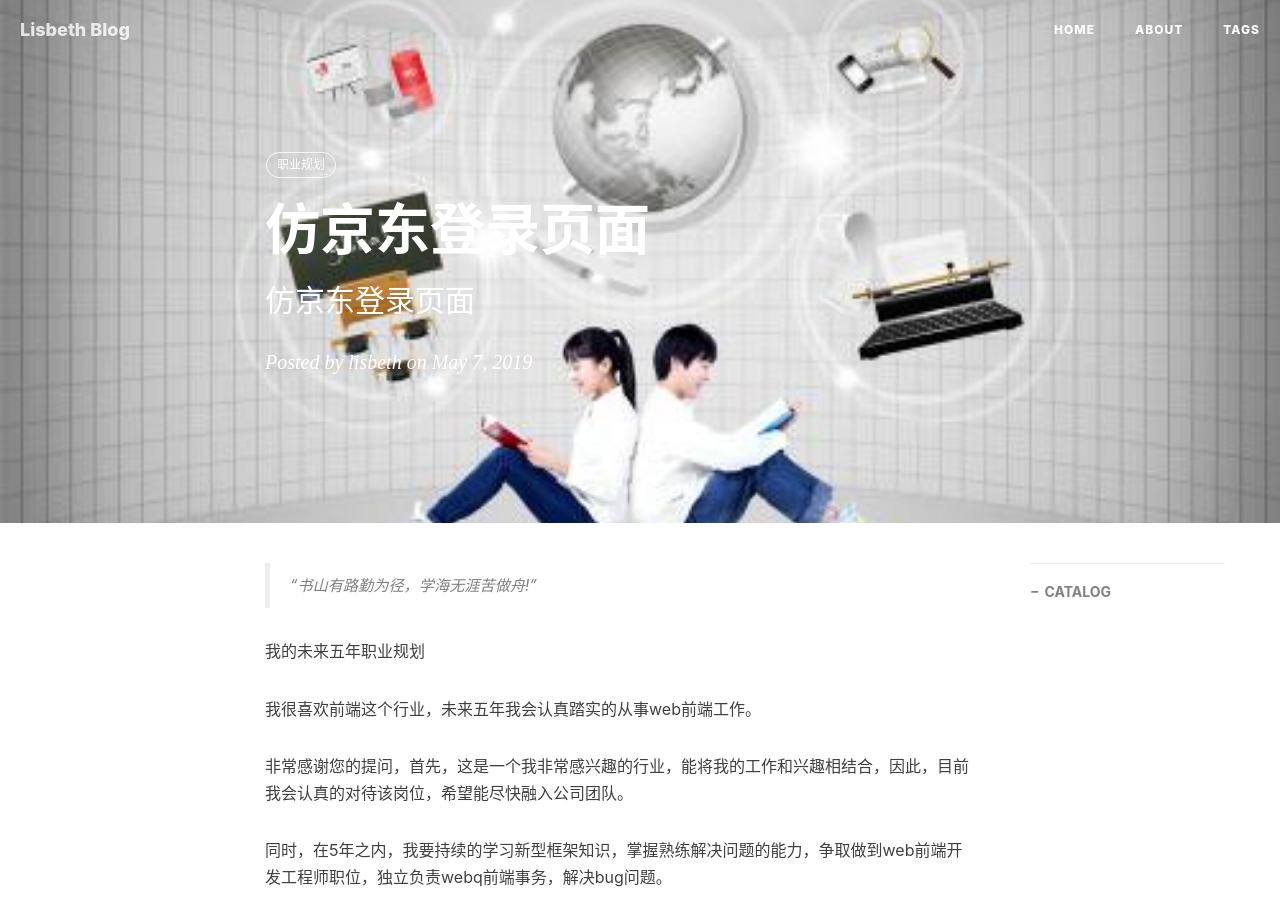
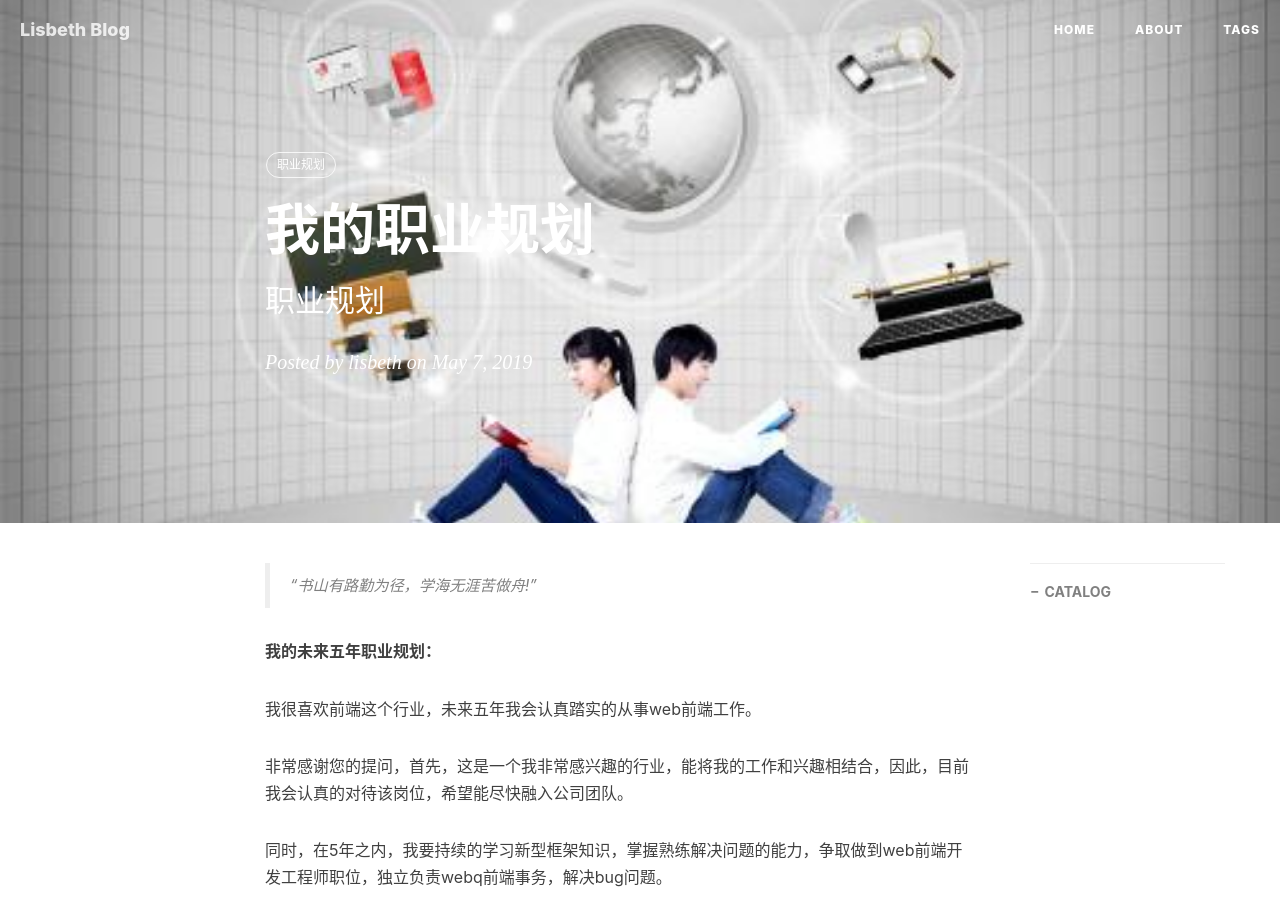
Before and after one commit to lisbeth0720/lisbeth0720.github.io, a Jekyll site: the page built from _posts/2019-05-07-我的职业规划.md, in a window 1280 px wide and 900 px high. Built offline with Jekyll 4.4.1, drawn with Linux system fonts in a browser that asks for light colours; nearby versions of some CDN libraries; comment, search, counter and statistics services are not loaded.

Commit message:
Update 2019-05-07-我的职业规划.md

```diff
--- a/_posts/2019-05-07-我的职业规划.md
+++ b/_posts/2019-05-07-我的职业规划.md
@@ -1,7 +1,7 @@
 ---
 layout:     post
-title:      仿京东登录页面
-subtitle:    "仿京东登录页面"
+title:      我的职业规划
+subtitle:    "职业规划"
 date:       2019-05-07
 author:     lisbeth
 header-img: img/post-book-09.jpg
@@ -12,7 +12,7 @@
 
 > “书山有路勤为径，学海无涯苦做舟!”
 
-我的未来五年职业规划
+**我的未来五年职业规划：**
 
 我很喜欢前端这个行业，未来五年我会认真踏实的从事web前端工作。
 
```
